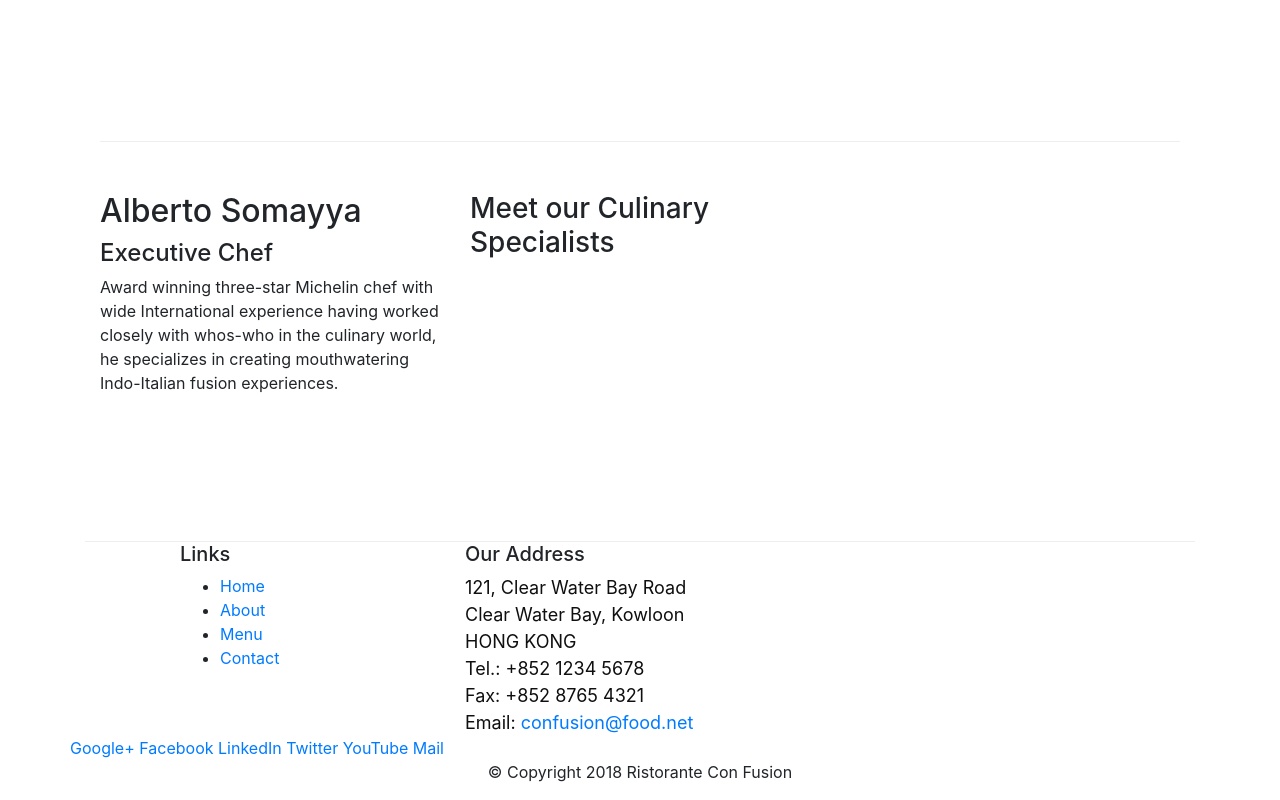
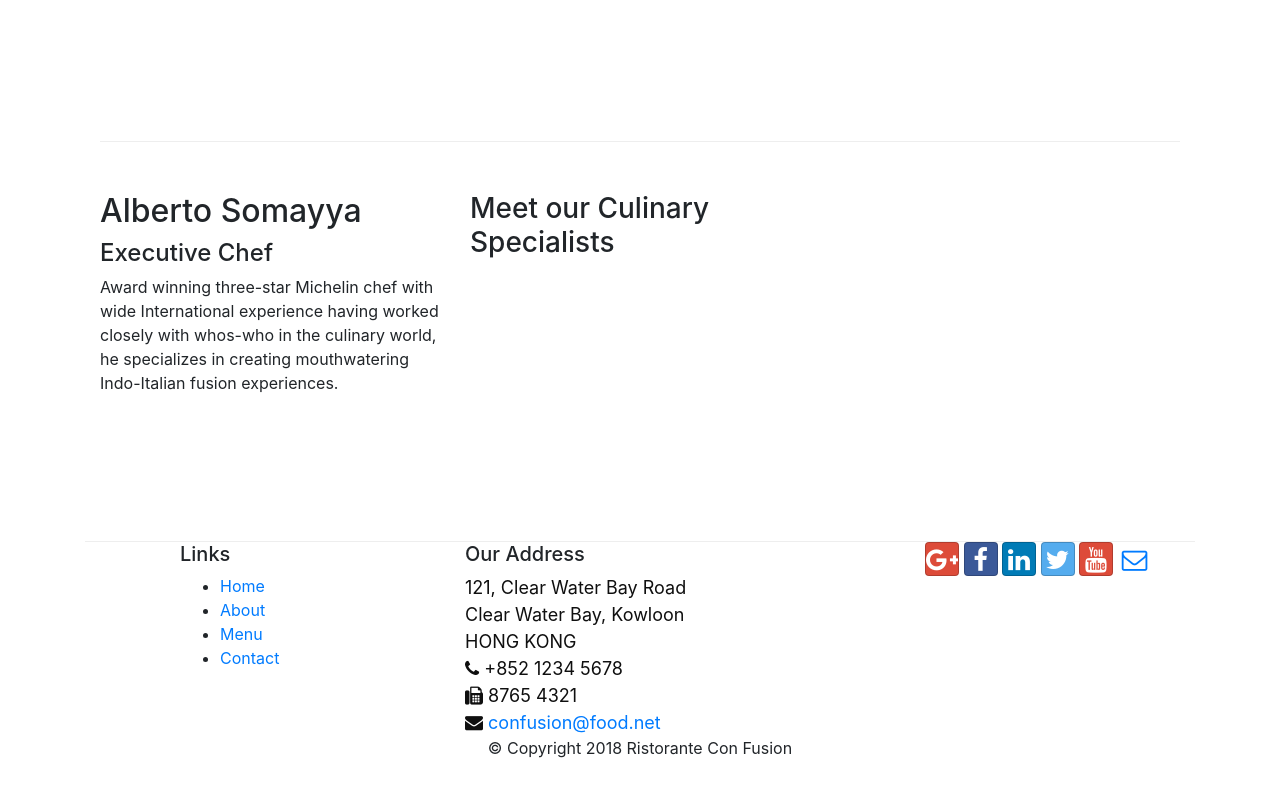
Before and after one commit to amans8270/Bootstrap, a website: page index.html in a window 1280 px wide. Shown: the part 1075-1875 px from the top of the page. After the commit the page ends 1851 px from the top, so only its background shows below. Drawn offline with nearby package versions, Linux system fonts and the light colour scheme.

Commit message:
font-change

```diff
--- a/index.html
+++ b/index.html
@@ -9,6 +9,8 @@
 
      <!-- Bootstrap CSS -->
      <link rel="stylesheet" href="node_modules/bootstrap/dist/css/bootstrap.min.css">
+     <link rel="stylesheet" href="node_module/font-awesome/css/font-awesome.min.css">
+     <link rel="stylesheet" href="node_module/bootstrap-social/css/bootstrap-social.css">
      <link rel="stylesheet" href="/css/style.css">
     <title>Ristorante Con Fusion</title>
 </head>
@@ -22,10 +24,10 @@
             <a class="navbar-brand mr-auto" href="#">Ristorante con fusion</a>
             <div class="collapse navbar-collapse" id="Navbar">
             <ul class="navbar-nav mr-auto">
-                <li class="navbar-item active"><a class="nav-link" href="#">Home</a></li>
-                <li class="navbar-item"><a class="nav-link" href="./aboutus.html">About</a></li>
-                <li class="navbar-item"><a class="nav-link" href="#">Menu</a></li>
-                <li class="navbar-item"><a class="nav-link" href="#">Contact</a></li>
+                <li class="navbar-item active"><a class="nav-link" href="#"><span class="fa fa-home fa-lg"></span>Home</a></li>
+                <li class="navbar-item"><a class="nav-link" href="./aboutus.html"><span class="fa fa-info fa-lg"></span>About</a></li>
+                <li class="navbar-item"><a class="nav-link" href="#"><span class="fa fa-list fa-lg"></span>Menu</a></li>
+                <li class="navbar-item"><a class="nav-link" href="#"><span class="fa fa-address-card fa-lg"></span>HomeContact</a></li>
             </ul>
             </div>
         </div>
@@ -97,20 +99,21 @@
 		              121, Clear Water Bay Road<br>
 		              Clear Water Bay, Kowloon<br>
 		              HONG KONG<br>
-		              Tel.: +852 1234 5678<br>
-		              Fax: +852 8765 4321<br>
-		              Email: <a href="mailto:confusion@food.net">confusion@food.net</a>
+		              <i class="fa fa-phone"></i> +852 1234 5678<br>
+		              <i class="fa fa-fax"></i> 8765 4321<br>
+		              <i class="fa fa-envelope"></i> <a href="mailto:confusion@food.net">confusion@food.net</a>
 		           </address>
                 </div>
                 <div>
                     <div class="text-center">
-                        <a href="http://google.com/+">Google+</a>
-                        <a href="http://www.facebook.com/profile.php?id=">Facebook</a>
-                        <a href="http://www.linkedin.com/in/">LinkedIn</a>
-                        <a href="http://twitter.com/">Twitter</a>
-                        <a href="http://youtube.com/">YouTube</a>
-                        <a href="mailto:">Mail</a>
+                        <a class="btn btn-social-icon btn-google" href="http://google.com/+"><i class="fa fa-google-plus"></i></a>
+                        <a class="btn btn-social-icon btn-facebook" href="http://www.facebook.com/profile.php?id="><i class="fa fa-facebook"></i></a>
+                        <a class="btn btn-social-icon btn-linkedin" href="http://www.linkedin.com/in/"><i class="fa fa-linkedin"></i></a>
+                        <a class="btn btn-social-icon btn-twitter" href="http://twitter.com/"><i class="fa fa-twitter"></i></a>
+                        <a class="btn btn-social-icon btn-google" href="http://youtube.com/"><i class="fa fa-youtube"></i></a>
+                        <a class="btn btn-social-icon" href="mailto:"><i class="fa fa-envelope-o"></i></a>
                     </div>
+
                 </div>
            </div>
            <div class="row justify-content-center">
--- a/package.json
+++ b/package.json
@@ -15,6 +15,8 @@
   },
   "dependencies": {
     "bootstrap": "^4.0.0",
+    "bootstrap-social": "^5.1.1",
+    "font-awesome": "^4.7.0",
     "jquery": "^3.3.1",
     "popper.js": "^1.12.9"
   }
```
Also changed, not shown: aboutus.html (+18 -14 lines), 1 other file.
